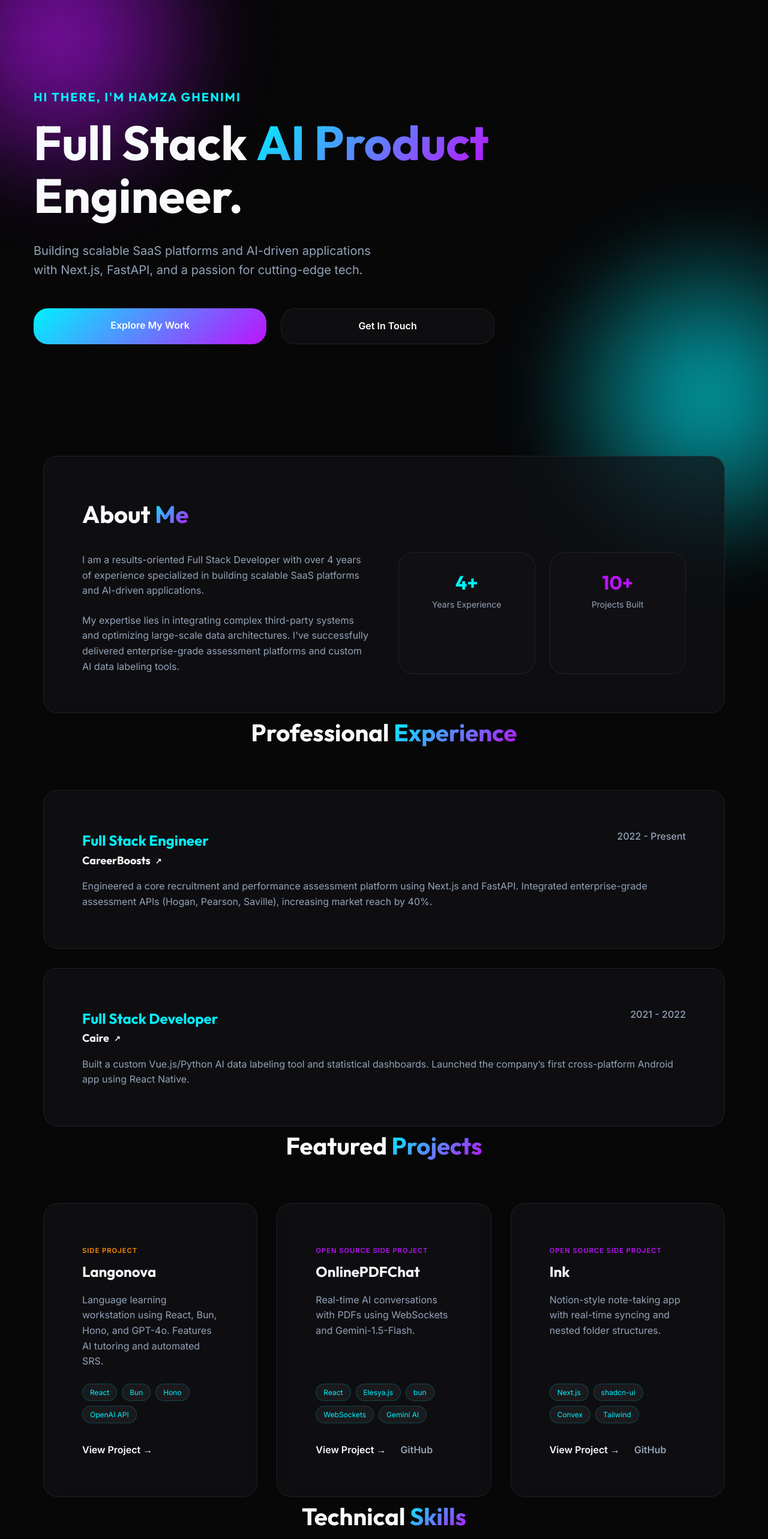
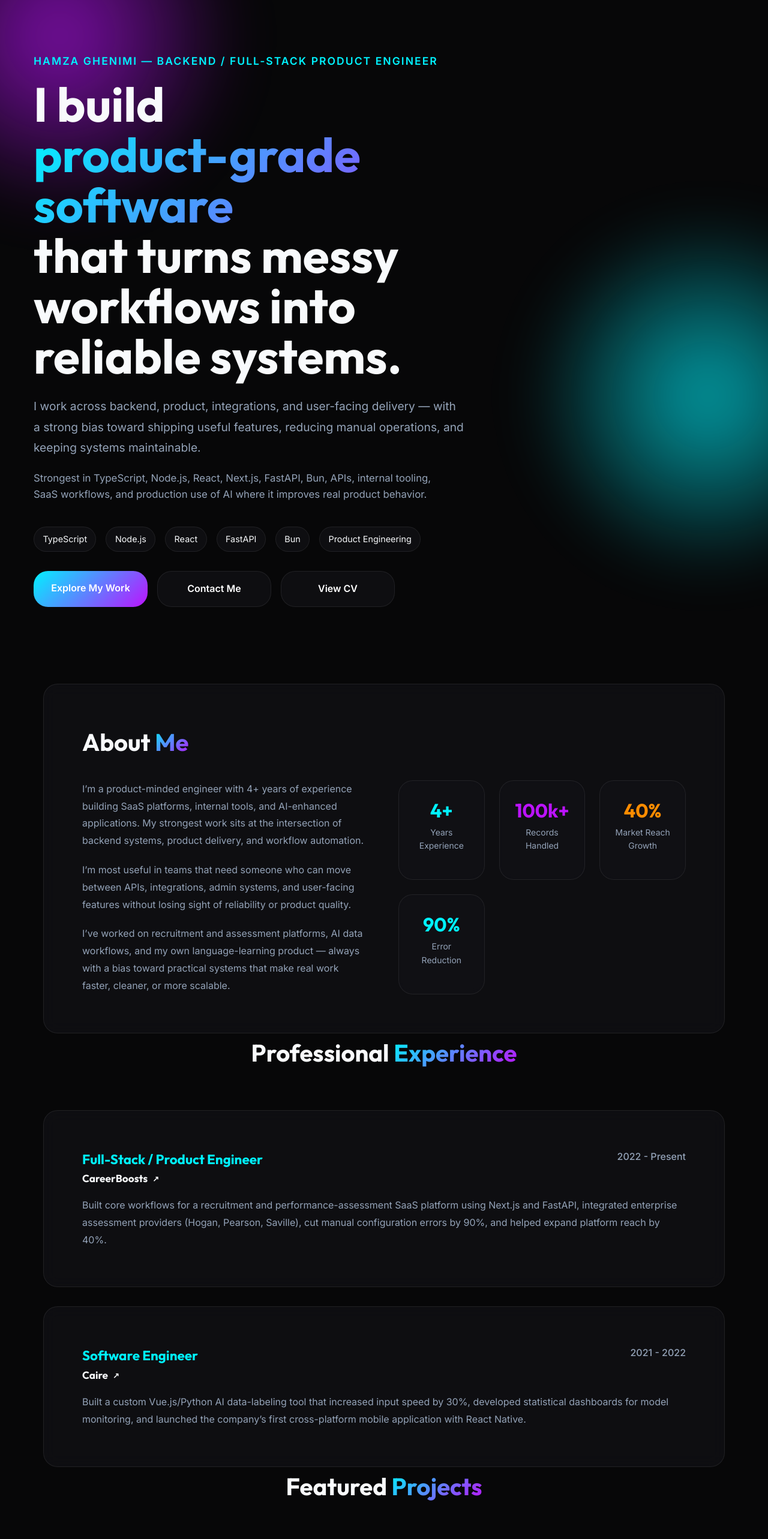
Before and after one commit to hamzagh1998/portfolio, a React (Vite) app: page / in a window 1280 px wide. Shown: the part 40-2606 px from the top of the page at 60% size. Built offline with nearby package versions, Linux system fonts and the light colour scheme.

Commit message:
Tighten portfolio positioning and project copy

```diff
--- a/src/components/About.tsx
+++ b/src/components/About.tsx
@@ -4,14 +4,19 @@ const About: React.FC = () => {
   return (
     <section id="about" className="container">
       <div className="glass" style={{ padding: 'var(--card-padding, 4rem)', position: 'relative', overflow: 'hidden' }}>
-        <h2 style={{ fontSize: 'clamp(2rem, 5vw, 2.5rem)', marginBottom: '2rem' }}>About <span className="text-gradient">Me</span></h2>
+        <h2 style={{ fontSize: 'clamp(2rem, 5vw, 2.5rem)', marginBottom: '2rem' }}>
+          About <span className="text-gradient">Me</span>
+        </h2>
         <div style={{ display: 'grid', gridTemplateColumns: 'repeat(auto-fit, minmax(min(100%, 300px), 1fr))', gap: '3rem' }}>
           <div>
-            <p style={{ color: 'var(--text-dim)', marginBottom: '1.5rem' }}>
-              I am a results-oriented Full Stack Developer with over 4 years of experience specialized in building scalable SaaS platforms and AI-driven applications.
+            <p style={{ color: 'var(--text-dim)', marginBottom: '1.25rem', lineHeight: 1.8 }}>
+              I’m a product-minded engineer with 4+ years of experience building SaaS platforms, internal tools, and AI-enhanced applications. My strongest work sits at the intersection of backend systems, product delivery, and workflow automation.
             </p>
-            <p style={{ color: 'var(--text-dim)' }}>
-              My expertise lies in integrating complex third-party systems and optimizing large-scale data architectures. I've successfully delivered enterprise-grade assessment platforms and custom AI data labeling tools.
+            <p style={{ color: 'var(--text-dim)', marginBottom: '1.25rem', lineHeight: 1.8 }}>
+              I’m most useful in teams that need someone who can move between APIs, integrations, admin systems, and user-facing features without losing sight of reliability or product quality.
+            </p>
+            <p style={{ color: 'var(--text-dim)', lineHeight: 1.8 }}>
+              I’ve worked on recruitment and assessment platforms, AI data workflows, and my own language-learning product — always with a bias toward practical systems that make real work faster, cleaner, or more scalable.
             </p>
           </div>
           <div style={{ display: 'grid', gridTemplateColumns: 'repeat(auto-fit, minmax(130px, 1fr))', gap: '1.5rem' }}>
@@ -20,8 +25,16 @@ const About: React.FC = () => {
               <p style={{ fontSize: '0.875rem', color: 'var(--text-dim)' }}>Years Experience</p>
             </div>
             <div className="glass reveal" style={{ padding: '1.5rem', textAlign: 'center', transitionDelay: '0.3s' }}>
-              <h3 style={{ fontSize: '2rem', color: 'var(--accent-purple)' }}>10+</h3>
-              <p style={{ fontSize: '0.875rem', color: 'var(--text-dim)' }}>Projects Built</p>
+              <h3 style={{ fontSize: '2rem', color: 'var(--accent-purple)' }}>100k+</h3>
+              <p style={{ fontSize: '0.875rem', color: 'var(--text-dim)' }}>Records Handled</p>
+            </div>
+            <div className="glass reveal" style={{ padding: '1.5rem', textAlign: 'center', transitionDelay: '0.4s' }}>
+              <h3 style={{ fontSize: '2rem', color: 'var(--accent-orange)' }}>40%</h3>
+              <p style={{ fontSize: '0.875rem', color: 'var(--text-dim)' }}>Market Reach Growth</p>
+            </div>
+            <div className="glass reveal" style={{ padding: '1.5rem', textAlign: 'center', transitionDelay: '0.5s' }}>
+              <h3 style={{ fontSize: '2rem', color: 'var(--accent-cyan)' }}>90%</h3>
+              <p style={{ fontSize: '0.875rem', color: 'var(--text-dim)' }}>Error Reduction</p>
             </div>
           </div>
         </div>
--- a/src/components/Experience.tsx
+++ b/src/components/Experience.tsx
@@ -3,43 +3,51 @@ import React from 'react';
 const experiences = [
   {
     company: 'CareerBoosts',
-    role: 'Full Stack Engineer',
+    role: 'Full-Stack / Product Engineer',
     period: '2022 - Present',
-    description: 'Engineered a core recruitment and performance assessment platform using Next.js and FastAPI. Integrated enterprise-grade assessment APIs (Hogan, Pearson, Saville), increasing market reach by 40%.',
-    link: 'https://careerboosts.ai/'
+    description:
+      'Built core workflows for a recruitment and performance-assessment SaaS platform using Next.js and FastAPI, integrated enterprise assessment providers (Hogan, Pearson, Saville), cut manual configuration errors by 90%, and helped expand platform reach by 40%.',
+    link: 'https://careerboosts.ai/',
   },
   {
     company: 'Caire',
-    role: 'Full Stack Developer',
+    role: 'Software Engineer',
     period: '2021 - 2022',
-    description: 'Built a custom Vue.js/Python AI data labeling tool and statistical dashboards. Launched the company’s first cross-platform Android app using React Native.',
-    link: 'https://caire.ai/'
-  }
+    description:
+      'Built a custom Vue.js/Python AI data-labeling tool that increased input speed by 30%, developed statistical dashboards for model monitoring, and launched the company’s first cross-platform mobile application with React Native.',
+    link: 'https://caire.ai/',
+  },
 ];
 
 const Experience: React.FC = () => {
   return (
     <section id="experience" className="container">
-      <h2 style={{ fontSize: 'clamp(2rem, 5vw, 2.5rem)', marginBottom: 'clamp(2rem, 8vw, 4rem)', textAlign: 'center' }}>Professional <span className="text-gradient">Experience</span></h2>
+      <h2 style={{ fontSize: 'clamp(2rem, 5vw, 2.5rem)', marginBottom: 'clamp(2rem, 8vw, 4rem)', textAlign: 'center' }}>
+        Professional <span className="text-gradient">Experience</span>
+      </h2>
       <div style={{ display: 'flex', flexDirection: 'column', gap: '2rem' }}>
         {experiences.map((exp, index) => (
-          <div key={index} className="glass card-hover reveal" style={{
-            padding: 'var(--card-padding, 2.5rem)',
-            transition: 'var(--transition)',
-            transitionDelay: `${index * 0.1}s`
-          }}>
+          <div
+            key={index}
+            className="glass card-hover reveal"
+            style={{
+              padding: 'var(--card-padding, 2.5rem)',
+              transition: 'var(--transition)',
+              transitionDelay: `${index * 0.1}s`,
+            }}
+          >
             <div style={{ display: 'flex', justifyContent: 'space-between', marginBottom: '1rem', flexWrap: 'wrap', gap: '1rem' }}>
               <div>
-                <h3 style={{ fontSize: '1.5rem', color: 'var(--accent-cyan)' }}>{exp.role}</h3>
+                <h3 style={{ fontSize: '1.4rem', color: 'var(--accent-cyan)' }}>{exp.role}</h3>
                 <a href={exp.link} target="_blank" rel="noopener noreferrer" style={{ textDecoration: 'none', transition: 'var(--transition)' }}>
-                  <h4 style={{ fontSize: '1.125rem', color: 'var(--text-main)', display: 'flex', alignItems: 'center', gap: '0.5rem' }} className="card-hover-text">
+                  <h4 style={{ fontSize: '1.08rem', color: 'var(--text-main)', display: 'flex', alignItems: 'center', gap: '0.5rem' }} className="card-hover-text">
                     {exp.company} <span style={{ fontSize: '0.8rem' }}>↗</span>
                   </h4>
                 </a>
               </div>
               <span style={{ color: 'var(--text-dim)', fontWeight: '500' }}>{exp.period}</span>
             </div>
-            <p style={{ color: 'var(--text-dim)' }}>{exp.description}</p>
+            <p style={{ color: 'var(--text-dim)', lineHeight: 1.8 }}>{exp.description}</p>
           </div>
         ))}
       </div>
--- a/src/components/Hero.tsx
+++ b/src/components/Hero.tsx
@@ -2,42 +2,121 @@ import React from 'react';
 
 const Hero: React.FC = () => {
   return (
-    <section className="container" style={{ minHeight: '100vh', display: 'flex', alignItems: 'center', padding: 'var(--section-padding) 0' }}>
-      <div className="animate" style={{ maxWidth: '800px', width: '100%' }}>
-        <h2 style={{ fontSize: 'clamp(1rem, 3vw, 1.25rem)', color: 'var(--accent-cyan)', marginBottom: '1rem', letterSpacing: '2px' }}>
-          HI THERE, I'M HAMZA GHENIMI
-        </h2>
-        <h1 style={{ fontSize: 'clamp(2.5rem, 8vw, 5rem)', lineHeight: '1.1', marginBottom: '2rem' }}>
-          Full Stack <span className="text-gradient float" style={{ display: 'inline-block' }}>AI Product</span> Engineer.
+    <section
+      className="container"
+      style={{
+        minHeight: '100vh',
+        display: 'flex',
+        alignItems: 'center',
+        padding: 'var(--section-padding) 0',
+      }}
+    >
+      <div className="animate" style={{ maxWidth: '860px', width: '100%' }}>
+        <p
+          style={{
+            fontSize: 'clamp(0.95rem, 2.5vw, 1.1rem)',
+            color: 'var(--accent-cyan)',
+            marginBottom: '1rem',
+            letterSpacing: '2px',
+            textTransform: 'uppercase',
+            fontWeight: 600,
+          }}
+        >
+          Hamza Ghenimi — Backend / Full-Stack Product Engineer
+        </p>
+        <h1
+          style={{
+            fontSize: 'clamp(2.5rem, 8vw, 5rem)',
+            lineHeight: '1.05',
+            marginBottom: '1.5rem',
+          }}
+        >
+          I build <span className="text-gradient float" style={{ display: 'inline-block' }}>product-grade software</span> that turns messy workflows into reliable systems.
         </h1>
-        <p style={{ fontSize: 'clamp(1rem, 4vw, 1.25rem)', color: 'var(--text-dim)', marginBottom: '3rem', maxWidth: '600px' }}>
-          Building scalable SaaS platforms and AI-driven applications with Next.js, FastAPI, and a passion for cutting-edge tech.
+        <p
+          style={{
+            fontSize: 'clamp(1rem, 3vw, 1.2rem)',
+            color: 'var(--text-dim)',
+            marginBottom: '1.25rem',
+            maxWidth: '720px',
+            lineHeight: 1.8,
+          }}
+        >
+          I work across backend, product, integrations, and user-facing delivery — with a strong bias toward shipping useful features, reducing manual operations, and keeping systems maintainable.
         </p>
-        <div style={{ display: 'flex', gap: '1.5rem', flexWrap: 'wrap' }}>
-          <a href="#projects" className="glass" style={{
-            padding: '1rem 2rem',
+        <p
+          style={{
+            fontSize: 'clamp(0.95rem, 2.5vw, 1.05rem)',
+            color: 'var(--text-dim)',
+            marginBottom: '2.5rem',
+            maxWidth: '700px',
+          }}
+        >
+          Strongest in TypeScript, Node.js, React, Next.js, FastAPI, Bun, APIs, internal tooling, SaaS workflows, and production use of AI where it improves real product behavior.
+        </p>
+        <div style={{ display: 'flex', gap: '1rem', flexWrap: 'wrap', marginBottom: '2rem' }}>
+          {['TypeScript', 'Node.js', 'React', 'FastAPI', 'Bun', 'Product Engineering'].map((item) => (
+            <span
+              key={item}
+              className="glass"
+              style={{
+                padding: '0.55rem 0.9rem',
+                fontSize: '0.9rem',
+                color: 'var(--text-main)',
+              }}
+            >
+              {item}
+            </span>
+          ))}
+        </div>
+        <div style={{ display: 'flex', gap: '1rem', flexWrap: 'wrap' }}>
+          <a
+            href="#projects"
+            className="glass"
+            style={{
+              padding: '1rem 1.75rem',
               textDecoration: 'none',
               color: 'white',
               background: 'linear-gradient(135deg, var(--accent-cyan), var(--accent-purple))',
               border: 'none',
               fontWeight: '600',
               textAlign: 'center',
-            flex: '1 1 auto',
-            minWidth: '200px'
-          }}>
+              minWidth: '190px',
+            }}
+          >
             Explore My Work
           </a>
-          <a href="mailto:hamzaghenimi98@gmail.com" className="glass" style={{
-            padding: '1rem 2rem',
+          <a
+            href="mailto:hamzaghenimi98@gmail.com"
+            className="glass"
+            style={{
+              padding: '1rem 1.75rem',
               textDecoration: 'none',
               color: 'white',
               fontWeight: '600',
               border: '1px solid var(--glass-border)',
               textAlign: 'center',
-            flex: '1 1 auto',
-            minWidth: '200px'
-          }}>
-            Get In Touch
+              minWidth: '190px',
+            }}
+          >
+            Contact Me
+          </a>
+          <a
+            href="https://github.com/hamzagh1998/cv/blob/master/cv4.html"
+            target="_blank"
+            rel="noopener noreferrer"
+            className="glass"
+            style={{
+              padding: '1rem 1.75rem',
+              textDecoration: 'none',
+              color: 'white',
+              fontWeight: '600',
+              border: '1px solid var(--glass-border)',
+              textAlign: 'center',
+              minWidth: '190px',
+            }}
+          >
+            View CV
           </a>
         </div>
       </div>
--- a/src/components/Projects.tsx
+++ b/src/components/Projects.tsx
@@ -3,70 +3,84 @@ import React from 'react';
 const projects = [
   {
     title: 'Langonova',
-    type: 'Side Project',
-    description: 'Language learning workstation using React, Bun, Hono, and GPT-4o. Features AI tutoring and automated SRS.',
-    tech: ['React', 'Bun', 'Hono', 'OpenAI API'],
-    link: 'https://langonova.app/'
+    type: 'Product',
+    description:
+      'A language-learning workstation that combines AI tutoring, content mining, and long-term retention workflows in one product-grade system.',
+    tech: ['React', 'TypeScript', 'Bun', 'Hono', 'MongoDB', 'GPT-4o'],
+    link: 'https://langonova.app/',
   },
   {
     title: 'OnlinePDFChat',
-    type: 'Open Source Side Project',
-    description: 'Real-time AI conversations with PDFs using WebSockets and Gemini-1.5-Flash.',
-    tech: ['React', "Elesya.js", "bun", 'WebSockets', 'Gemini AI'],
+    type: 'Open Source',
+    description:
+      'Real-time AI conversations with PDF documents built around low-latency WebSocket interaction instead of slow request/response UX.',
+    tech: ['React', 'Elysia.js', 'Bun', 'WebSockets', 'Docker', 'Gemini'],
     link: 'https://online-pdf-chat-web-client.vercel.app/',
-    github: 'https://github.com/hamzagh1998/online-pdf-chat-web-client'
+    github: 'https://github.com/hamzagh1998/online-pdf-chat-web-client',
   },
   {
     title: 'Ink',
-    type: 'Open Source Side Project',
-    description: 'Notion-style note-taking app with real-time syncing and nested folder structures.',
-    tech: ['Next.js', 'shadcn-ui', 'Convex', 'Tailwind'],
+    type: 'Open Source',
+    description:
+      'A Notion-style note-taking app with rich text editing, nested structures, and real-time syncing.',
+    tech: ['Next.js', 'Convex', 'BlockNote', 'Clerk', 'Tailwind'],
     link: 'https://ink-note.netlify.app/',
-    github: 'https://github.com/hamzagh1998/ink'
-  }
+    github: 'https://github.com/hamzagh1998/ink',
+  },
 ];
 
 const Projects: React.FC = () => {
   return (
     <section id="projects" className="container">
-      <h2 style={{ fontSize: 'clamp(2rem, 5vw, 2.5rem)', marginBottom: 'clamp(2rem, 8vw, 4rem)', textAlign: 'center' }}>Featured <span className="text-gradient">Projects</span></h2>
+      <h2 style={{ fontSize: 'clamp(2rem, 5vw, 2.5rem)', marginBottom: 'clamp(2rem, 8vw, 4rem)', textAlign: 'center' }}>
+        Featured <span className="text-gradient">Projects</span>
+      </h2>
       <div style={{ display: 'grid', gridTemplateColumns: 'repeat(auto-fit, minmax(min(100%, 320px), 1fr))', gap: '2rem' }}>
         {projects.map((project, index) => (
-          <div key={index} className="glass card-hover reveal" style={{
+          <div
+            key={index}
+            className="glass card-hover reveal"
+            style={{
               padding: 'var(--card-padding, 2rem)',
               display: 'flex',
               flexDirection: 'column',
               transition: 'var(--transition)',
-            transitionDelay: `${index * 0.1}s`
-          }}>
+              transitionDelay: `${index * 0.1}s`,
+            }}
+          >
             <div style={{ marginBottom: '1rem' }}>
-              <span style={{
+              <span
+                style={{
                   fontSize: '0.7rem',
                   textTransform: 'uppercase',
                   letterSpacing: '1px',
-                color: project.type.includes('Open Source') ? 'var(--accent-purple)' : 'var(--accent-orange)',
-                fontWeight: '700'
-              }}>
+                  color: project.type === 'Open Source' ? 'var(--accent-purple)' : 'var(--accent-orange)',
+                  fontWeight: '700',
+                }}
+              >
                 {project.type}
               </span>
               <h3 style={{ fontSize: '1.5rem', marginTop: '0.25rem' }}>{project.title}</h3>
             </div>
-            <p style={{ color: 'var(--text-dim)', marginBottom: '1.5rem', flex: '1' }}>{project.description}</p>
+            <p style={{ color: 'var(--text-dim)', marginBottom: '1.5rem', flex: '1', lineHeight: 1.8 }}>{project.description}</p>
             <div style={{ display: 'flex', flexWrap: 'wrap', gap: '0.5rem', marginBottom: '2rem' }}>
               {project.tech.map((t, i) => (
-                <span key={i} style={{
+                <span
+                  key={i}
+                  style={{
                     fontSize: '0.75rem',
                     padding: '0.25rem 0.75rem',
                     background: 'rgba(255, 255, 255, 0.05)',
                     borderRadius: '1rem',
                     color: 'var(--accent-cyan)',
-                  border: '1px solid rgba(0, 242, 255, 0.2)'
-                }}>
+                    border: '1px solid rgba(0, 242, 255, 0.2)',
+                  }}
+                >
                   {t}
                 </span>
               ))}
             </div>
-            <div style={{ display: 'flex', gap: '1.5rem', alignItems: 'center' }}>
+            <div style={{ display: 'flex', gap: '1.5rem', alignItems: 'center', flexWrap: 'wrap' }}>
               <a href={project.link} target="_blank" rel="noopener noreferrer" style={{ color: 'var(--text-main)', textDecoration: 'none', fontWeight: '600', display: 'flex', alignItems: 'center', gap: '0.5rem' }}>
                 View Project →
               </a>
--- a/src/components/Skills.tsx
+++ b/src/components/Skills.tsx
@@ -2,39 +2,48 @@ import React from 'react';
 
 const skillCategories = [
   {
-    title: 'Front-End',
-    skills: ['React.js', 'Next.js', 'Vue.js', 'TypeScript', 'Tailwind CSS', 'Zustand']
+    title: 'Backend / Platform',
+    skills: ['TypeScript', 'Node.js', 'Bun', 'FastAPI', 'PostgreSQL', 'MongoDB', 'REST APIs', 'Integrations'],
   },
   {
-    title: 'Back-End & AI',
-    skills: ['Node.js', 'Bun', 'Python (FastAPI)', 'PostgreSQL', 'MongoDB', 'OpenAI API']
+    title: 'Frontend / Product',
+    skills: ['React', 'Next.js', 'Vue.js', 'Tailwind CSS', 'TanStack Query', 'Zustand', 'Admin Dashboards'],
   },
   {
-    title: 'DevOps & Tools',
-    skills: ['Docker', 'CI/CD', 'Git', 'Linux', 'Cloudflare']
-  }
+    title: 'AI / Delivery',
+    skills: ['OpenAI API', 'Gemini', 'Docker', 'Docker Compose', 'GitHub Actions', 'Linux', 'Cloudflare'],
+  },
 ];
 
 const Skills: React.FC = () => {
   return (
     <section id="skills" className="container">
-      <h2 style={{ fontSize: 'clamp(2rem, 5vw, 2.5rem)', marginBottom: 'clamp(2rem, 8vw, 4rem)', textAlign: 'center' }}>Technical <span className="text-gradient">Skills</span></h2>
+      <h2 style={{ fontSize: 'clamp(2rem, 5vw, 2.5rem)', marginBottom: 'clamp(2rem, 8vw, 4rem)', textAlign: 'center' }}>
+        Technical <span className="text-gradient">Strengths</span>
+      </h2>
       <div style={{ display: 'grid', gridTemplateColumns: 'repeat(auto-fit, minmax(min(100%, 280px), 1fr))', gap: '2rem' }}>
         {skillCategories.map((cat, index) => (
-          <div key={index} className="glass reveal" style={{
-            padding: 'var(--card-padding, 2rem)',
-            transitionDelay: `${index * 0.15}s`
-          }}>
+          <div
+            key={index}
+            className="glass reveal"
+            style={{
+              padding: 'var(--card-padding, 2rem)',
+              transitionDelay: `${index * 0.15}s`,
+            }}
+          >
             <h3 style={{ fontSize: '1.25rem', marginBottom: '1.5rem', color: 'var(--accent-purple)' }}>{cat.title}</h3>
             <div style={{ display: 'flex', flexWrap: 'wrap', gap: '0.75rem' }}>
               {cat.skills.map((skill, i) => (
-                <span key={i} style={{
-                  padding: '0.5rem 1rem',
-                  background: 'rgba(255, 255, 255, 0.03)',
-                  borderRadius: '0.5rem',
-                  fontSize: '0.875rem',
-                  border: '1px solid var(--glass-border)'
-                }}>
+                <span
+                  key={i}
+                  style={{
+                    padding: '0.5rem 1rem',
+                    background: 'rgba(255, 255, 255, 0.03)',
+                    borderRadius: '0.5rem',
+                    fontSize: '0.875rem',
+                    border: '1px solid var(--glass-border)',
+                  }}
+                >
                   {skill}
                 </span>
               ))}
```
Also changed, not shown: src/components/Footer.tsx (+9 -6 lines). Lines whose indentation alone changed are shown as unchanged.
